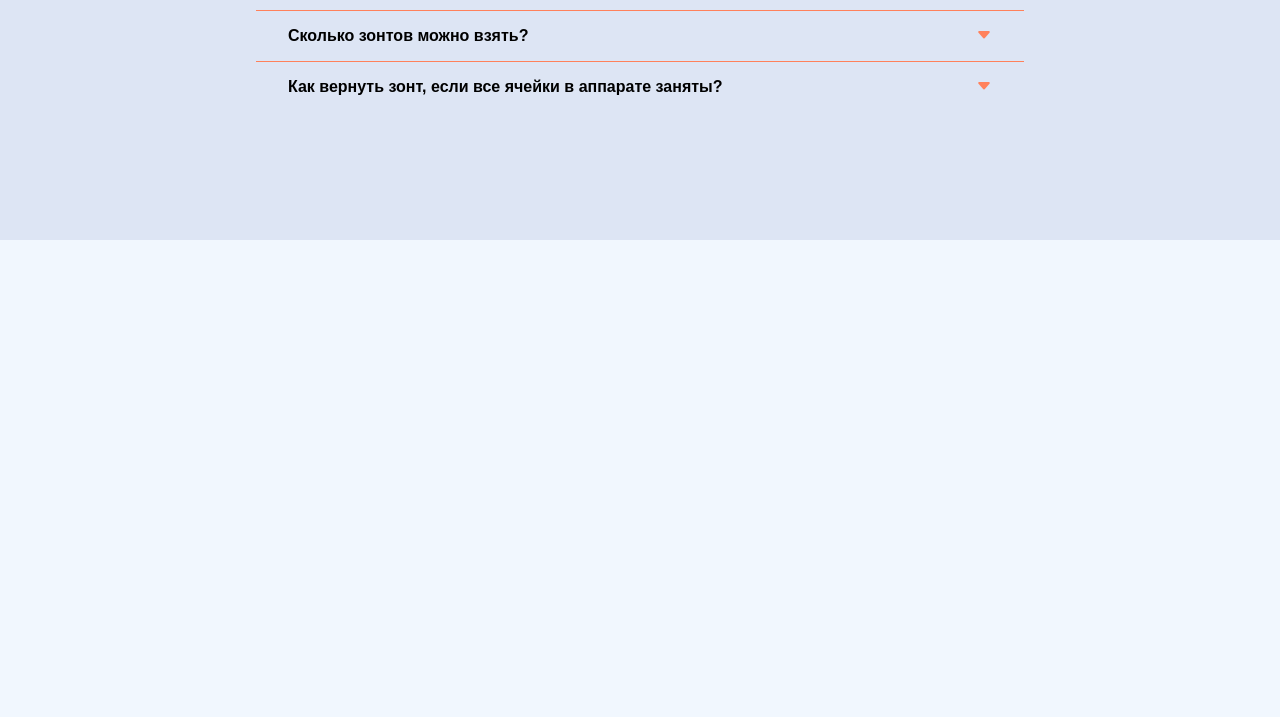
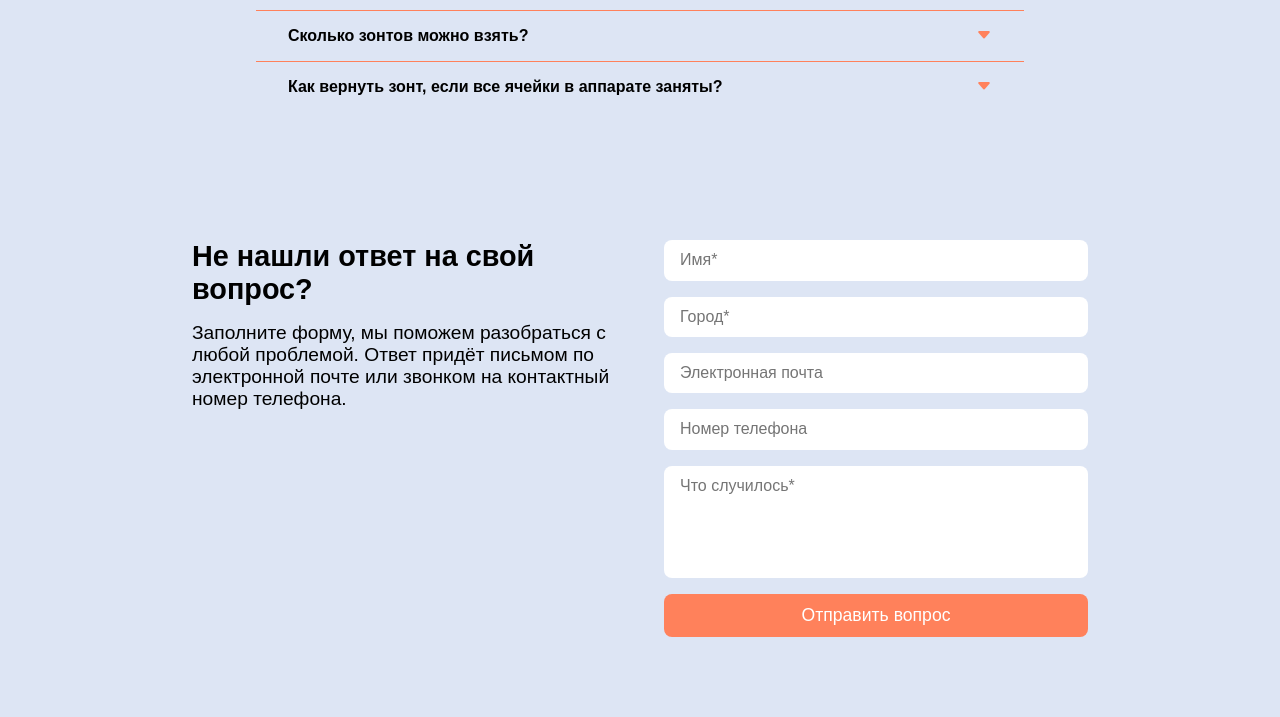
Before and after one commit to shareu-wish/wish-webapp, a Flask app: page / in a window 1280 px wide. Shown: the part 2221-2938 px from the top of the page. Before the commit the page ends 2461 px from the top, so only its background shows below. Run offline with Flask 3, Linux system fonts and the light colour scheme.

Commit message:
Секция с отправкой вопроса сделана

```diff
--- a/static/css/index.css
+++ b/static/css/index.css
@@ -324,7 +324,7 @@ header .nav a {
 .faq-section {
   width: 100%;
   background-color: #dde5f4;
-  padding: 5rem 0;
+  padding: 5rem 0 2.5rem;
 }
 
 .faq-headers {
@@ -367,7 +367,7 @@ header .nav a {
   max-height: 0;
   overflow: hidden;
   clear: both;
-  transition: all 0.2s ease 0.15s;
+  transition: all 0.2s ease;
 }
 .accordion .accordion-item .content p {
   font-size: 1rem;
@@ -384,4 +384,57 @@ header .nav a {
 }
 .accordion .accordion-item.active .question-container i.close {
   display: block;
+}
+
+/* Support section */
+.support-section {
+  width: 100%;
+  background-color: #dde5f4;
+  padding: 2.5rem 0 5rem;
+}
+.support-section .left-right-container {
+  width: 70%;
+  margin: 0 auto;
+  display: flex;
+  gap: 3rem;
+}
+.support-section .left-right-container .left {
+  width: 50%;
+}
+.support-section .left-right-container .left h2 {
+  font-size: 1.8rem;
+  font-weight: 800;
+}
+.support-section .left-right-container .left p {
+  margin-top: 1rem;
+  font-size: 1.2rem;
+}
+.support-section .left-right-container .right {
+  width: 50%;
+  margin: auto;
+}
+
+.support-form {
+  display: flex;
+  flex-direction: column;
+  gap: 1rem;
+}
+
+.support-input, .support-textarea {
+  width: 100%;
+  padding: 0.7rem 1rem;
+  font-size: 1rem;
+  border-radius: 0.5rem;
+  border: none;
+}
+
+.support-textarea {
+  resize: none;
+}
+
+.support-send-btn {
+  background-color: #ff815b;
+}
+.support-send-btn:hover {
+  background-color: #f27b56;
 }/*# sourceMappingURL=index.css.map */
--- a/static/js/index.js
+++ b/static/js/index.js
@@ -1,40 +1,78 @@
-
 function loadWeather() {
   $.getJSON("https://api.ipify.org?format=json", function (data) {
-    $.getJSON(`http://www.geoplugin.net/json.gp?ip=${data.ip}&lang=ru`, function (data2) {
-        let city = data2.geoplugin_city
+    $.getJSON(
+      `http://www.geoplugin.net/json.gp?ip=${data.ip}&lang=ru`,
+      function (data2) {
+        let city = data2.geoplugin_city;
         if (!city) {
-            city = data2.geoplugin_region
+          city = data2.geoplugin_region;
         }
-        $.getJSON(`https://api.open-meteo.com/v1/forecast?latitude=${data2.geoplugin_latitude}&longitude=${data2.geoplugin_longitude}&current=temperature_2m,is_day,weathercode`, function (data3) {
+        $.getJSON(
+          `https://api.open-meteo.com/v1/forecast?latitude=${data2.geoplugin_latitude}&longitude=${data2.geoplugin_longitude}&current=temperature_2m,is_day,weathercode`,
+          function (data3) {
             $.getJSON("/static/weatherCodes.json", function (weatherCodes) {
-                const weatherCode = data3.current.weathercode
-                const timeOfDay = data3.current.is_day ? "day" : "night"
-                const weather = weatherCodes[weatherCode][timeOfDay]["description"]
+              const weatherCode = data3.current.weathercode;
+              const timeOfDay = data3.current.is_day ? "day" : "night";
+              const weather =
+                weatherCodes[weatherCode][timeOfDay]["description"];
 
-                if (city && weather) {
-                    $("#current-weather").show()
-                    $("#current-weather-city").text(city)
-                    $("#current-weather-description").text(weather)
-                }
+              if (city && weather) {
+                $("#current-weather").show();
+                $("#current-weather-city").text(city);
+                $("#current-weather-description").text(weather);
+              }
+            });
+          }
+        );
+      }
+    );
+  });
+}
 
-            });
-        });
-      });
-  });
+
+function sendQuestion() {
+    const name = $("#supportName").val().trim();
+    const city = $("#supportCity").val().trim();
+    const email = $("#supportEmail").val().trim();
+    const phone = $("#supportPhone").val().trim();
+    const text = $("#supportText").val().trim();
+    if (name === "" || city === "" || text === "") {
+        return alert("Заполните все обязательные поля!");
+    }
+    if (email === "" && phone === "") {
+        return alert("Укажите хотя бы один контактный способ (email или номер телефона)!");
+    }
+
+    $.ajax({
+        url: "/support",
+        type: "POST",
+        data: {
+            name: name,
+            city: city,
+            email: email,
+            phone: phone,
+            text: text
+        },
+        success: function (res) {
+            alert("Ваш вопрос отправлен!");
+            $("#supportName").val("");
+            $("#supportCity").val("");
+            $("#supportEmail").val("");
+            $("#supportPhone").val("");
+            $("#supportText").val("");
+        }
+    });
 }
 
 
 loadWeather();
 
+$(document).ready(function () {
+  const faqs = document.querySelectorAll(".accordion .question-container");
 
-$(document).ready(function() {
-    const faqs = document.querySelectorAll(".accordion .question-container");
-
-    faqs.forEach(function(faq) {
-      faq.addEventListener("click", function() {
-        // this.classList.toggle('active');
-        this.parentNode.classList.toggle('active');
-      });
+  faqs.forEach(function (faq) {
+    faq.addEventListener("click", function () {
+      this.parentNode.classList.toggle("active");
     });
-  })
+  });
+});
--- a/static/scss/index.scss
+++ b/static/scss/index.scss
@@ -365,9 +365,7 @@ header {
 .faq-section {
   width: 100%;
   background-color: $bgColor2;
-  padding: 5rem 0;
-
-
+  padding: 5rem 0 2.5rem;
 }
 
 .faq-headers {
@@ -419,7 +417,7 @@ header {
       // border-bottom: 1px solid #e5e5e5;
       overflow: hidden;
       clear: both;
-      transition: all 0.2s ease 0.15s;
+      transition: all 0.2s ease;
 
       p {
         font-size: 1rem;
@@ -460,3 +458,60 @@ header {
 
   }
 }
+
+
+/* Support section */
+.support-section {
+  width: 100%;
+  background-color: $bgColor2;
+  padding: 2.5rem 0 5rem;
+
+  .left-right-container {
+    width: 70%;
+    margin: 0 auto;
+    display: flex;
+    gap: 3rem;
+
+    .left {
+      width: 50%;
+
+      h2 {
+        font-size: 1.8rem;
+        font-weight: 800;
+      }
+      p {
+        margin-top: 1rem;
+        font-size: 1.2rem;
+      }
+    }
+
+    .right {
+      width: 50%;
+      margin: auto;
+    }
+  }
+}
+
+.support-form {
+  display: flex;
+  flex-direction: column;
+  gap: 1rem;
+}
+
+.support-input, .support-textarea {
+  width: 100%;
+  padding: 0.7rem 1rem;
+  font-size: 1rem;
+  border-radius: 0.5rem;
+  border: none;
+}
+.support-textarea {
+  resize: none;
+}
+
+.support-send-btn {
+  background-color: $orangeColor;
+  &:hover {
+    background-color: #f27b56;
+  }
+}
--- a/templates/index.html
+++ b/templates/index.html
@@ -233,6 +233,26 @@
     </section>
 
 
+    <section class="support-section" id="support">
+        <div class="left-right-container">
+            <div class="left">
+                <h2>Не нашли ответ на свой вопрос?</h2>
+                <p>Заполните форму, мы поможем разобраться с любой проблемой. Ответ придёт письмом по электронной почте или звонком на контактный номер телефона.</p>
+            </div>
+            <div class="right">
+                <form class="support-form">
+                    <input class="support-input" type="text" name="name" id="supportName" placeholder="Имя*">
+                    <input class="support-input" type="text" name="city" id="supportCity" placeholder="Город*">
+                    <input class="support-input" type="email" name="email" id="supportEmail" placeholder="Электронная почта">
+                    <input class="support-input" type="tel" name="phone" id="supportPhone" placeholder="Номер телефона">
+                    <textarea class="support-textarea" rows="5" id="supportText" placeholder="Что случилось*"></textarea>
+                    <button type="button" class="btn support-send-btn" onclick="sendQuestion()">Отправить вопрос</button>
+                </form>
+            </div>
+        </div>
+    </section>
+
+
     <script src="/static/js/index.js"></script>
 </body>
 
```
Also changed, not shown: 1 other file.
